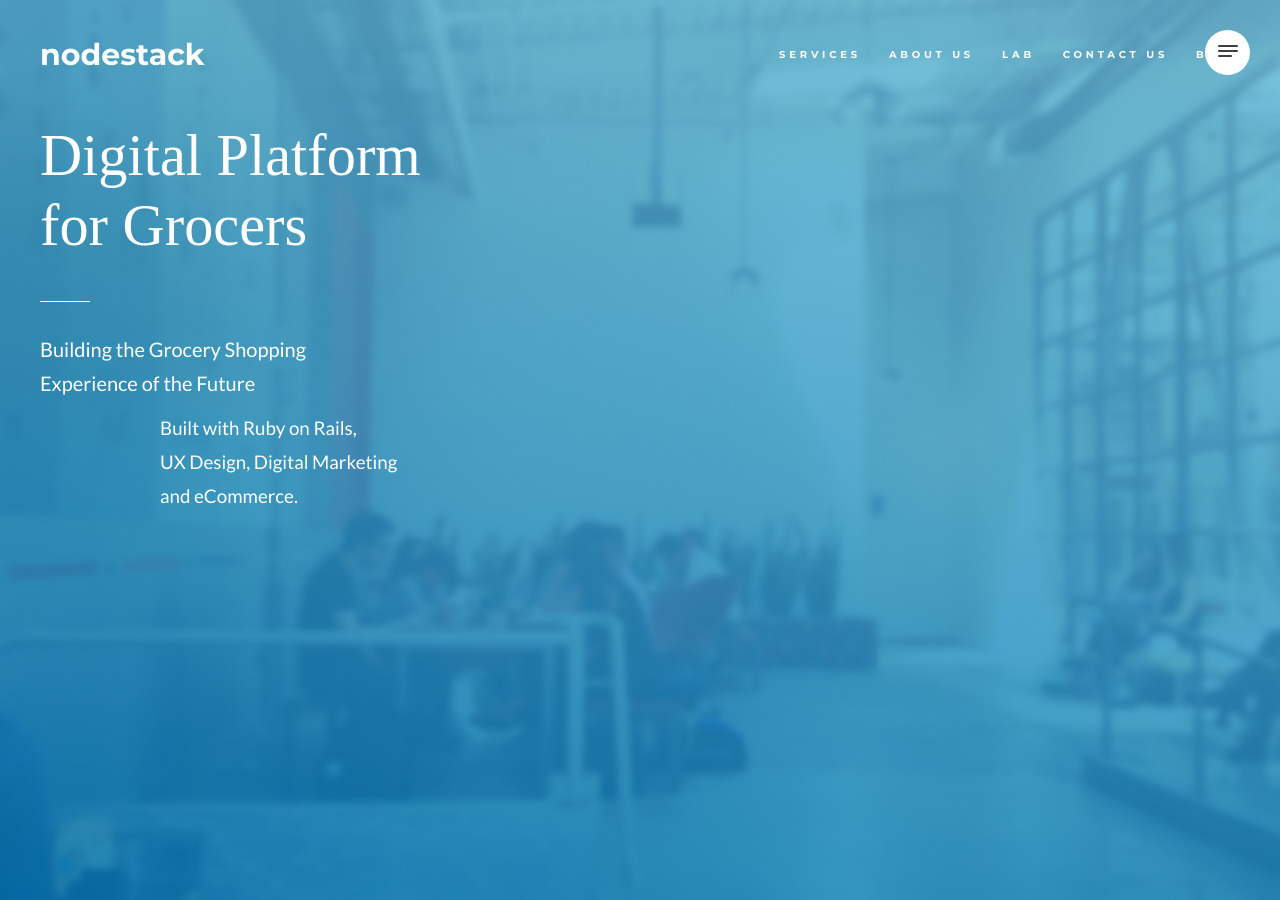
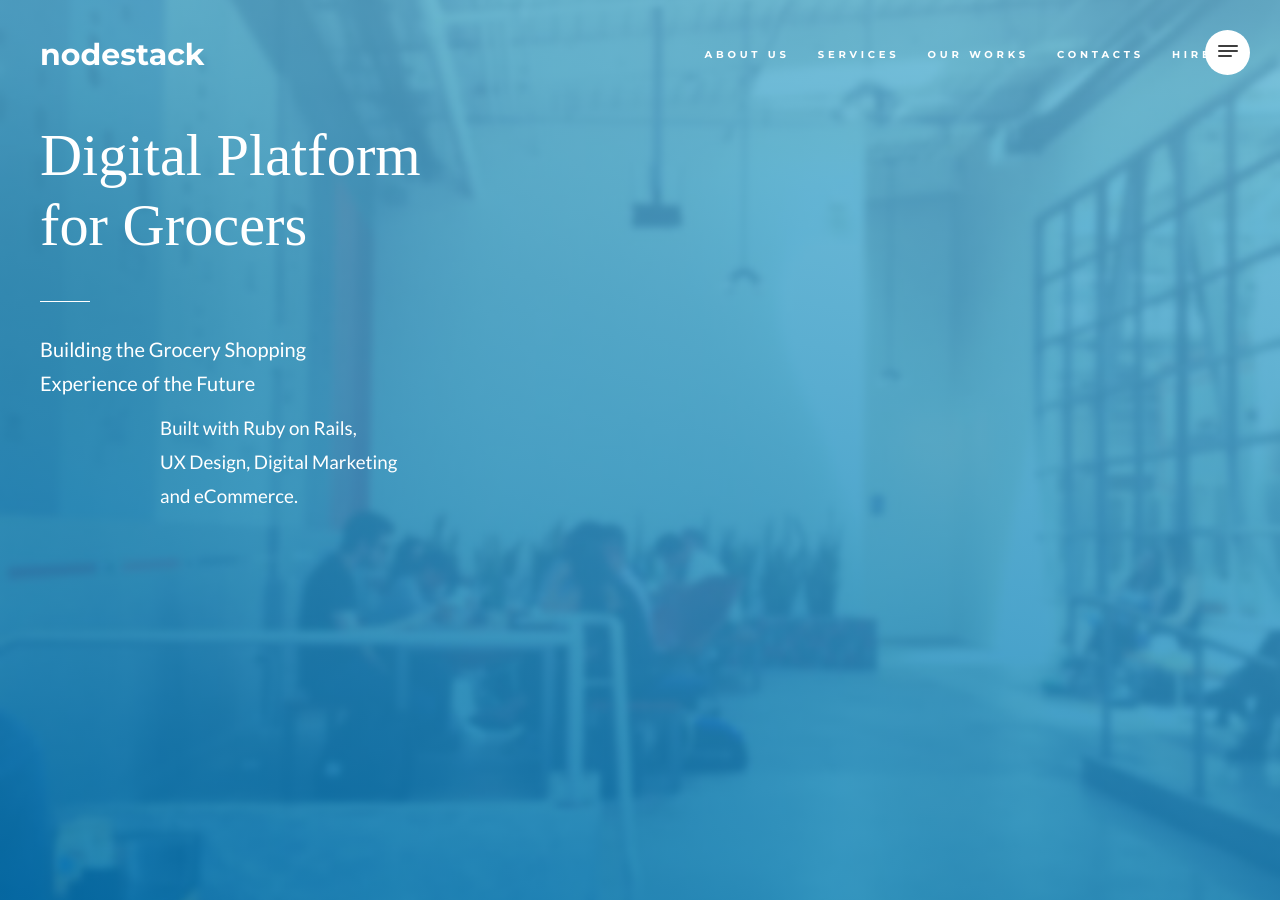
Before and after one commit to nodestack/nodestack.github.io, a Jekyll site: the page built from index.html, in a window 1280 px wide and 900 px high. Built offline with Jekyll 4.4.1, drawn with Linux system fonts in a browser that asks for light colours; nearby versions of some CDN libraries; some web fonts are replaced.

Commit message:
Update nav.html

```diff
--- a/_includes/nav.html
+++ b/_includes/nav.html
@@ -2,11 +2,11 @@
 
             <ul class="mobilenav">
               <li><a href="./">Home</a></li>
+              <li><a href="#about">About Us</a></li>
               <li><a href="#services">Services</a></li>
-              <li><a href="#about">About Us</a></li>
-              <li><a href="#lab">Lab</a></li>
-              <li><a href="#contact-us">Contact Us</a></li>
-              <li><a href="#blog">Blog</a></li>
+              <li><a href="#lab">Our Works</a></li>
+              <li><a href="#contact-us">Contacts</a></li>
+              <li><a href="#blog">Hire us</a></li>
             </ul>
 
             <!-- THIS IS THE ICON -->
@@ -35,19 +35,19 @@
                         <a href="#page-top"></a>
                     </li>
                     <li class="page-scroll">
+                        <a href="#about">About Us</a>
+                    </li>
+                    <li class="page-scroll">
                         <a href="#services">Services</a>
                     </li>
                     <li class="page-scroll">
-                        <a href="#about">About Us</a>
+                        <a href="#">Our Works</a>
                     </li>
                     <li class="page-scroll">
-                        <a href="#">Lab</a>
+                        <a href="#contact-us">Contacts</a>
                     </li>
                     <li class="page-scroll">
-                        <a href="#contact-us">Contact Us</a>
-                    </li>
-                    <li class="page-scroll">
-                        <a href="#blog">Blog</a>
+                        <a href="#">Hire us</a>
                     </li>
                 </ul>
             </div>
```
